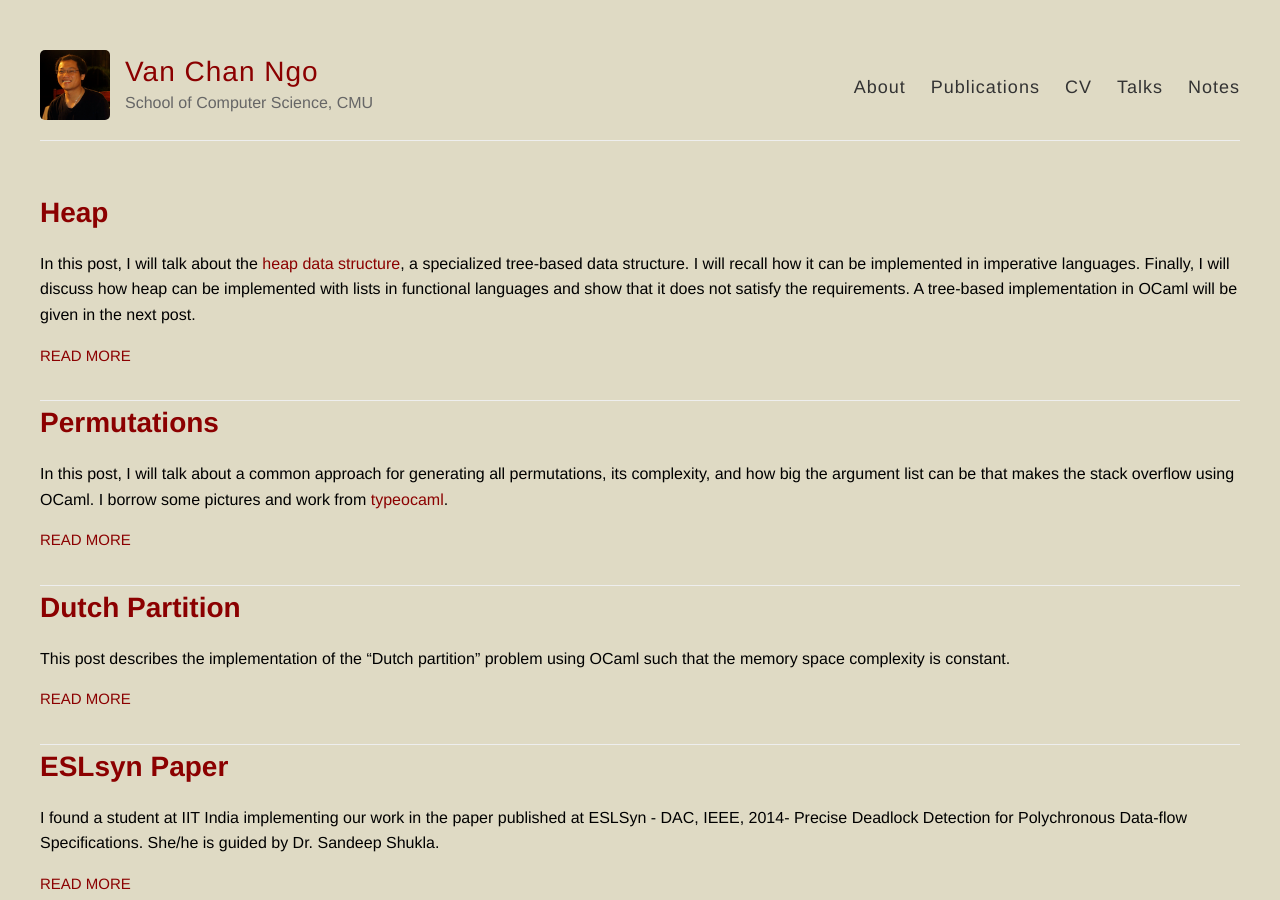
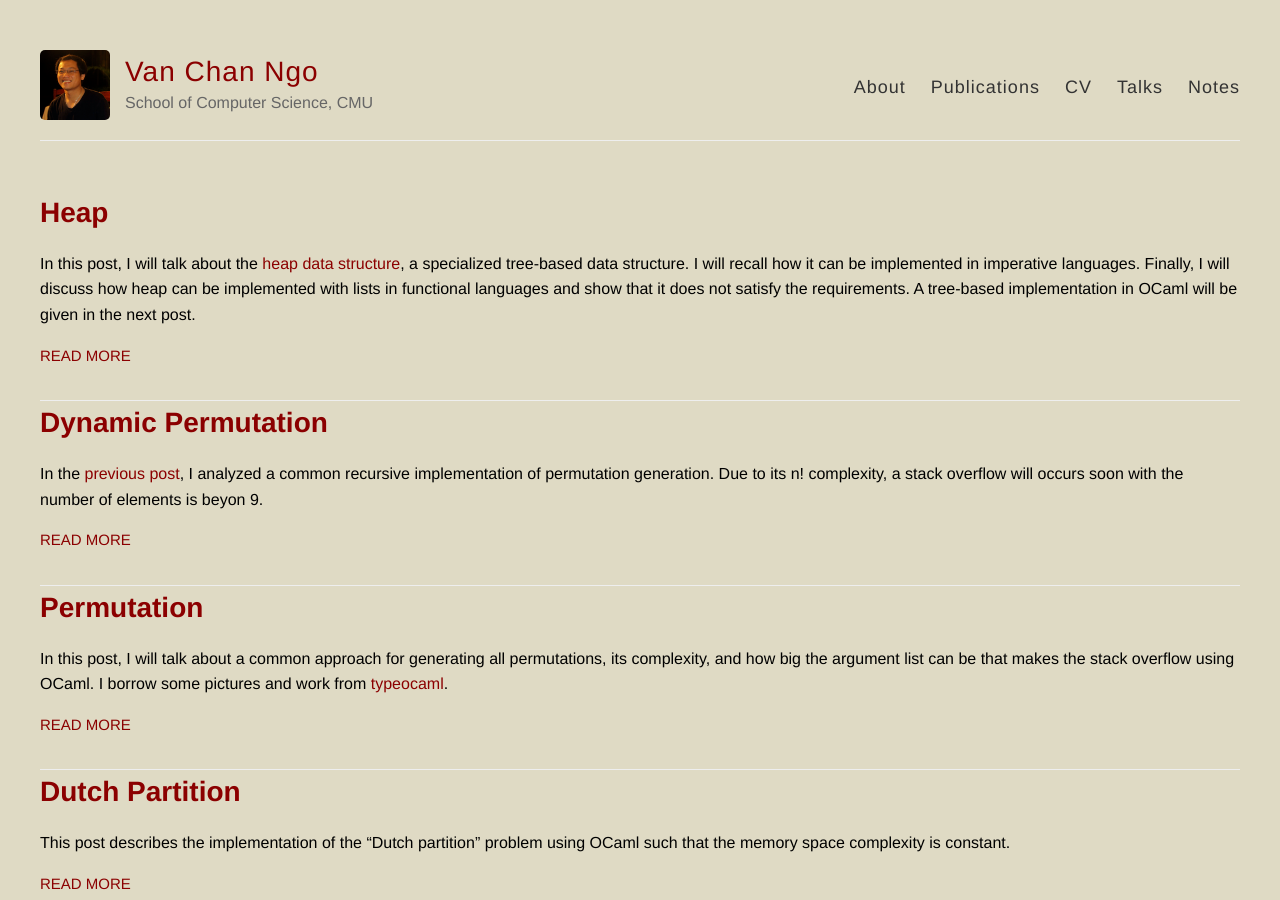
Before and after one commit to channgo2203/channgo2203.github.io, a Jekyll site: the page built from index.html, in a window 1280 px wide and 900 px high. Built offline with Jekyll 4.4.1, drawn with Linux system fonts in a browser that asks for light colours.

Commit message:
add heap

```diff
--- a/_posts/2016-11-22-permutations.md
+++ b/_posts/2016-11-22-permutations.md
@@ -1,6 +1,6 @@
 ---
 layout: post
-title: Permutations
+title: Permutation
 published: true
 ---
 
--- /dev/null
+++ b/_posts/2016-11-27-dynamicpermutation.md
@@ -0,0 +1,9 @@
+---
+layout: post
+title: Dynamic Permutation
+published: true
+---
+
+In the [previous post](http://channgo2203.github.io/permutations/), I analyzed a common recursive implementation of permutation generation. Due to its n! complexity, a stack overflow will occurs soon with the number of elements is beyon 9.
+
+To overcome this, one technique is to generate a different permutation at a time, in which the complexity of this one permutation generation is linear. I show how this technique can be implemented using OCaml with the [Johnson Trotter algorithm](https://en.wikipedia.org/wiki/Steinhaus–Johnson–Trotter_algorithm).
```
Also changed, not shown: _posts/2016-12-01-heap.md (renamed from _posts/2016-11-27-heap.md).
